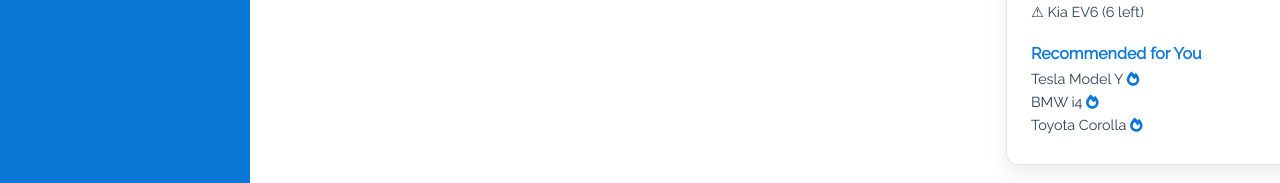
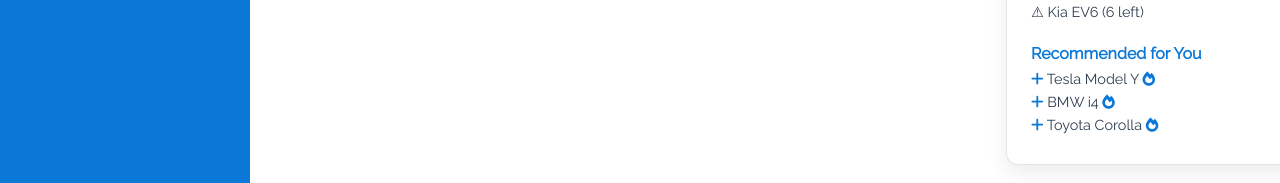
Before and after one commit to alurubalakarthikeya/Cars.IO, a website: page private/home.html in a window 1280 px wide. Shown: the part 507-690 px from the top of the page. Drawn offline with Linux system fonts and the light colour scheme; files that its build step writes are made by us from their sources; no server answers.

Commit message:
done-with-ui-design

```diff
--- a/private/home.html
+++ b/private/home.html
@@ -126,9 +126,9 @@
           <div class="recommendations">
             <h4>Recommended for You</h4>
             <ul>
-              <li>Tesla Model Y <i class="fa-solid fa-fire blue"></i></li>
-              <li>BMW i4 <i class="fa-solid fa-fire blue"></i></li>
-              <li>Toyota Corolla <i class="fa-solid fa-fire blue"></i></li>
+              <li><i class="fa-solid fa-plus blue"></i> Tesla Model Y <i class="fa-solid fa-fire blue"></i></li>
+              <li><i class="fa-solid fa-plus blue"></i> BMW i4 <i class="fa-solid fa-fire blue"></i></li>
+              <li><i class="fa-solid fa-plus blue"></i> Toyota Corolla <i class="fa-solid fa-fire blue"></i></li>
             </ul>
           </div>
         </div>
```
